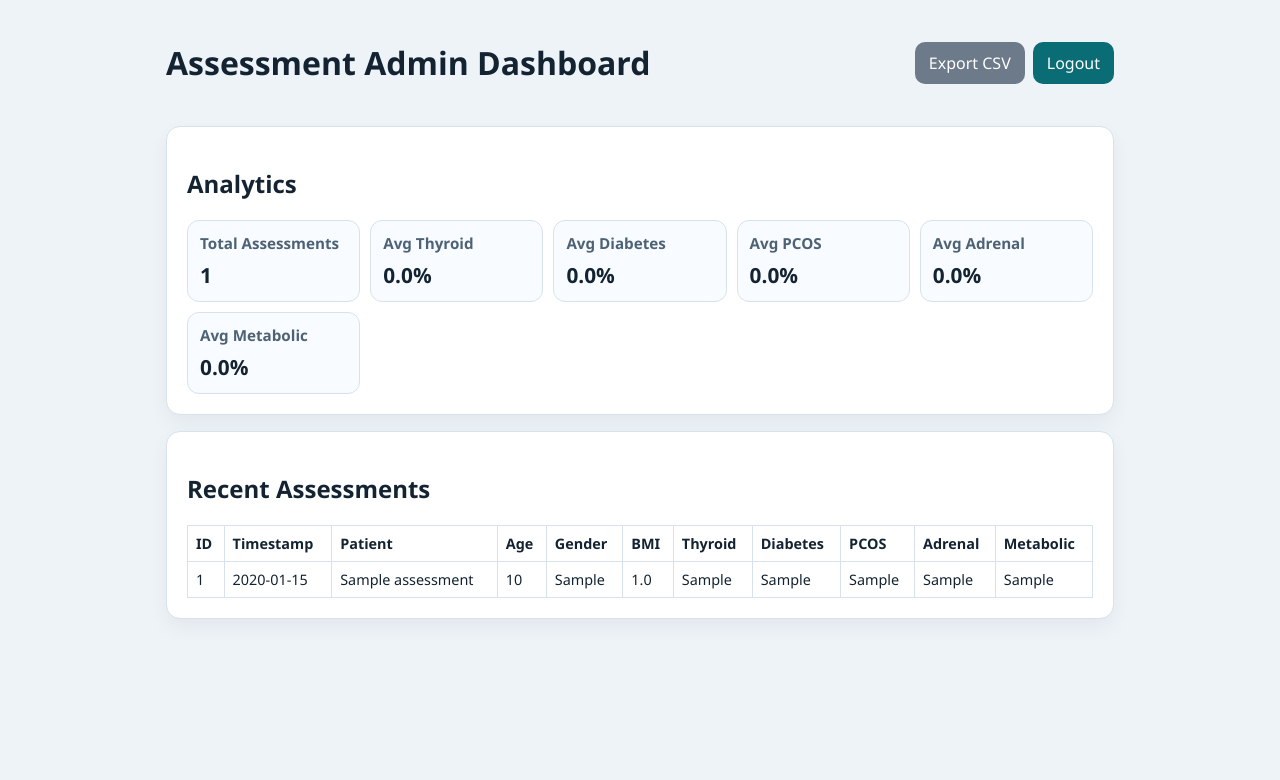
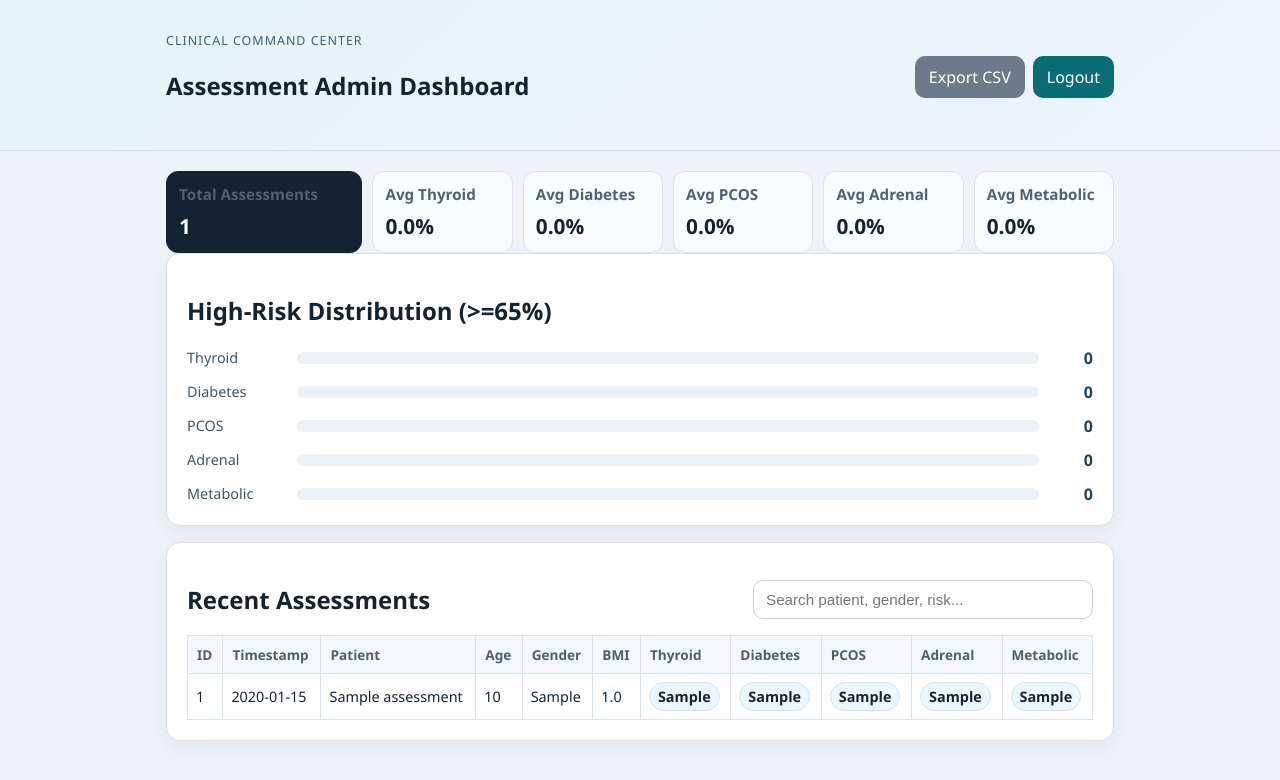
Before and after one commit to endocrineai-hub/endocrine-ai, a Flask app: page /admin in a window 1280 px wide. Shown: the top 780 px of the page. Run offline with Flask 3, Linux system fonts and the light colour scheme; the visitor is signed in with stand-in values (Sample User, id 1); tables that the repository leaves empty hold one stand-in row (values such as "Sample post").

Commit message:
Upgrade admin dashboard UI with command-center layout, risk distribution bars, search, and visual risk pills

```diff
--- a/backend/static/css/styles.css
+++ b/backend/static/css/styles.css
@@ -218,17 +218,33 @@ input, select, textarea {
   justify-content: space-between;
   align-items: center;
 }
+.admin-hero {
+  background: linear-gradient(140deg, #e4f5f6, #edf4ff);
+  border-bottom: 1px solid var(--line);
+  padding: 12px 0 8px;
+}
 .admin-actions { display: flex; gap: 8px; }
 .stats-grid {
   display: grid;
   grid-template-columns: repeat(auto-fit, minmax(150px, 1fr));
   gap: 10px;
 }
+.stats-grid-hero {
+  grid-template-columns: 1.4fr repeat(5, 1fr);
+}
 .stat-card {
   border: 1px solid var(--line);
   border-radius: 12px;
   padding: 12px;
   background: #f8fbff;
+}
+.stat-card-main {
+  background: #142331;
+  color: #fff;
+  border-color: #142331;
+}
+.stat-card-main h3 {
+  color: #d4e6f7;
 }
 .stat-card h3 {
   margin: 0 0 8px;
@@ -240,9 +256,63 @@ input, select, textarea {
   font-size: 1.3rem;
   font-weight: 700;
 }
+.risk-bars {
+  display: grid;
+  gap: 12px;
+}
+.risk-bar-row {
+  display: grid;
+  grid-template-columns: 100px 1fr 44px;
+  gap: 10px;
+  align-items: center;
+}
+.risk-bar-row span {
+  font-size: 0.9rem;
+  color: #3e5568;
+}
+.risk-bar {
+  background: #edf2f7;
+  height: 12px;
+  border-radius: 999px;
+  overflow: hidden;
+}
+.risk-bar em {
+  display: block;
+  height: 100%;
+  background: linear-gradient(90deg, #0a6c74, #2a97a0);
+}
+.risk-bar-row strong {
+  text-align: right;
+  color: #264457;
+}
+.table-top {
+  display: flex;
+  justify-content: space-between;
+  align-items: center;
+  gap: 10px;
+}
+.table-search {
+  width: min(340px, 100%);
+}
+.risk-pill {
+  display: inline-block;
+  padding: 4px 8px;
+  border-radius: 999px;
+  background: #ecf6ff;
+  border: 1px solid #cde5fb;
+  font-weight: 600;
+}
 .table-wrap { overflow-x: auto; }
 table { width: 100%; border-collapse: collapse; }
-th, td { border: 1px solid var(--line); padding: 8px; text-align: left; font-size: 0.9rem; }
+th {
+  border: 1px solid var(--line);
+  padding: 9px;
+  text-align: left;
+  font-size: 0.85rem;
+  background: #f4f8fc;
+  color: #4a5f70;
+}
+td { border: 1px solid var(--line); padding: 8px; text-align: left; font-size: 0.9rem; }
 pre { background: #f5f8fb; border: 1px solid var(--line); padding: 10px; border-radius: 10px; overflow: auto; }
 .small-note { color: #4b5a68; margin-top: -6px; }
 .site-footer {
@@ -259,4 +329,7 @@ pre { background: #f5f8fb; border: 1px solid var(--line); padding: 10px; border-
   .hero-grid { grid-template-columns: 1fr; }
   .feature-strip { grid-template-columns: 1fr; }
   .form-layout { grid-template-columns: 1fr; }
+  .stats-grid-hero { grid-template-columns: 1fr 1fr; }
+  .risk-bar-row { grid-template-columns: 88px 1fr 40px; }
+  .table-top { flex-direction: column; align-items: stretch; }
 }
--- a/backend/templates/admin_dashboard.html
+++ b/backend/templates/admin_dashboard.html
@@ -7,29 +7,70 @@
   <link rel="stylesheet" href="{{ url_for('static', filename='css/styles.css') }}" />
 </head>
 <body>
+  <section class="admin-hero">
     <header class="admin-header">
+      <div>
+        <p class="eyebrow">Clinical Command Center</p>
         <h1>Assessment Admin Dashboard</h1>
+      </div>
       <div class="admin-actions">
         <a class="btn btn-secondary" href="/admin/export.csv">Export CSV</a>
         <a class="btn" href="/admin/logout">Logout</a>
       </div>
     </header>
+  </section>
+
   <main class="container">
+    <section class="stats-grid stats-grid-hero">
+      <article class="stat-card stat-card-main">
+        <h3>Total Assessments</h3>
+        <p>{{ stats.total_assessments }}</p>
+      </article>
+      <article class="stat-card"><h3>Avg Thyroid</h3><p>{{ stats.avg_scores.thyroid_risk }}%</p></article>
+      <article class="stat-card"><h3>Avg Diabetes</h3><p>{{ stats.avg_scores.diabetes_risk }}%</p></article>
+      <article class="stat-card"><h3>Avg PCOS</h3><p>{{ stats.avg_scores.pcos_risk }}%</p></article>
+      <article class="stat-card"><h3>Avg Adrenal</h3><p>{{ stats.avg_scores.adrenal_risk }}%</p></article>
+      <article class="stat-card"><h3>Avg Metabolic</h3><p>{{ stats.avg_scores.metabolic_risk }}%</p></article>
+    </section>
+
     <section class="card">
-      <h2>Analytics</h2>
-      <div class="stats-grid">
-        <div class="stat-card"><h3>Total Assessments</h3><p>{{ stats.total_assessments }}</p></div>
-        <div class="stat-card"><h3>Avg Thyroid</h3><p>{{ stats.avg_scores.thyroid_risk }}%</p></div>
-        <div class="stat-card"><h3>Avg Diabetes</h3><p>{{ stats.avg_scores.diabetes_risk }}%</p></div>
-        <div class="stat-card"><h3>Avg PCOS</h3><p>{{ stats.avg_scores.pcos_risk }}%</p></div>
-        <div class="stat-card"><h3>Avg Adrenal</h3><p>{{ stats.avg_scores.adrenal_risk }}%</p></div>
-        <div class="stat-card"><h3>Avg Metabolic</h3><p>{{ stats.avg_scores.metabolic_risk }}%</p></div>
+      <h2>High-Risk Distribution (>=65%)</h2>
+      <div class="risk-bars">
+        <div class="risk-bar-row">
+          <span>Thyroid</span>
+          <div class="risk-bar"><em style="width: {{ (stats.high_risk_counts.thyroid_risk / (stats.total_assessments if stats.total_assessments else 1) * 100) | round(1) }}%;"></em></div>
+          <strong>{{ stats.high_risk_counts.thyroid_risk }}</strong>
+        </div>
+        <div class="risk-bar-row">
+          <span>Diabetes</span>
+          <div class="risk-bar"><em style="width: {{ (stats.high_risk_counts.diabetes_risk / (stats.total_assessments if stats.total_assessments else 1) * 100) | round(1) }}%;"></em></div>
+          <strong>{{ stats.high_risk_counts.diabetes_risk }}</strong>
+        </div>
+        <div class="risk-bar-row">
+          <span>PCOS</span>
+          <div class="risk-bar"><em style="width: {{ (stats.high_risk_counts.pcos_risk / (stats.total_assessments if stats.total_assessments else 1) * 100) | round(1) }}%;"></em></div>
+          <strong>{{ stats.high_risk_counts.pcos_risk }}</strong>
+        </div>
+        <div class="risk-bar-row">
+          <span>Adrenal</span>
+          <div class="risk-bar"><em style="width: {{ (stats.high_risk_counts.adrenal_risk / (stats.total_assessments if stats.total_assessments else 1) * 100) | round(1) }}%;"></em></div>
+          <strong>{{ stats.high_risk_counts.adrenal_risk }}</strong>
+        </div>
+        <div class="risk-bar-row">
+          <span>Metabolic</span>
+          <div class="risk-bar"><em style="width: {{ (stats.high_risk_counts.metabolic_risk / (stats.total_assessments if stats.total_assessments else 1) * 100) | round(1) }}%;"></em></div>
+          <strong>{{ stats.high_risk_counts.metabolic_risk }}</strong>
+        </div>
       </div>
     </section>
+
     <section class="card">
+      <div class="table-top">
         <h2>Recent Assessments</h2>
+        <input id="table-search" class="table-search" type="text" placeholder="Search patient, gender, risk..." />
+      </div>
       <div class="table-wrap">
-        <table>
+        <table id="assessments-table">
           <thead>
             <tr>
               <th>ID</th><th>Timestamp</th><th>Patient</th><th>Age</th><th>Gender</th><th>BMI</th>
@@ -40,8 +81,12 @@
             {% for a in assessments %}
             <tr>
               <td>{{ a.id }}</td><td>{{ a.created_at }}</td><td>{{ a.patient_name }}</td><td>{{ a.age }}</td>
-              <td>{{ a.gender }}</td><td>{{ a.bmi }}</td><td>{{ a.thyroid_risk }}</td><td>{{ a.diabetes_risk }}</td>
-              <td>{{ a.pcos_risk }}</td><td>{{ a.adrenal_risk }}</td><td>{{ a.metabolic_risk }}</td>
+              <td>{{ a.gender }}</td><td>{{ a.bmi }}</td>
+              <td><span class="risk-pill">{{ a.thyroid_risk }}</span></td>
+              <td><span class="risk-pill">{{ a.diabetes_risk }}</span></td>
+              <td><span class="risk-pill">{{ a.pcos_risk }}</span></td>
+              <td><span class="risk-pill">{{ a.adrenal_risk }}</span></td>
+              <td><span class="risk-pill">{{ a.metabolic_risk }}</span></td>
             </tr>
             {% endfor %}
           </tbody>
@@ -49,5 +94,18 @@
       </div>
     </section>
   </main>
+
+  <script>
+    const searchInput = document.getElementById("table-search");
+    const table = document.getElementById("assessments-table");
+    if (searchInput && table) {
+      searchInput.addEventListener("input", () => {
+        const q = searchInput.value.toLowerCase().trim();
+        table.querySelectorAll("tbody tr").forEach((row) => {
+          row.style.display = row.textContent.toLowerCase().includes(q) ? "" : "none";
+        });
+      });
+    }
+  </script>
 </body>
 </html>
```
Lines whose indentation alone changed are shown as unchanged.
